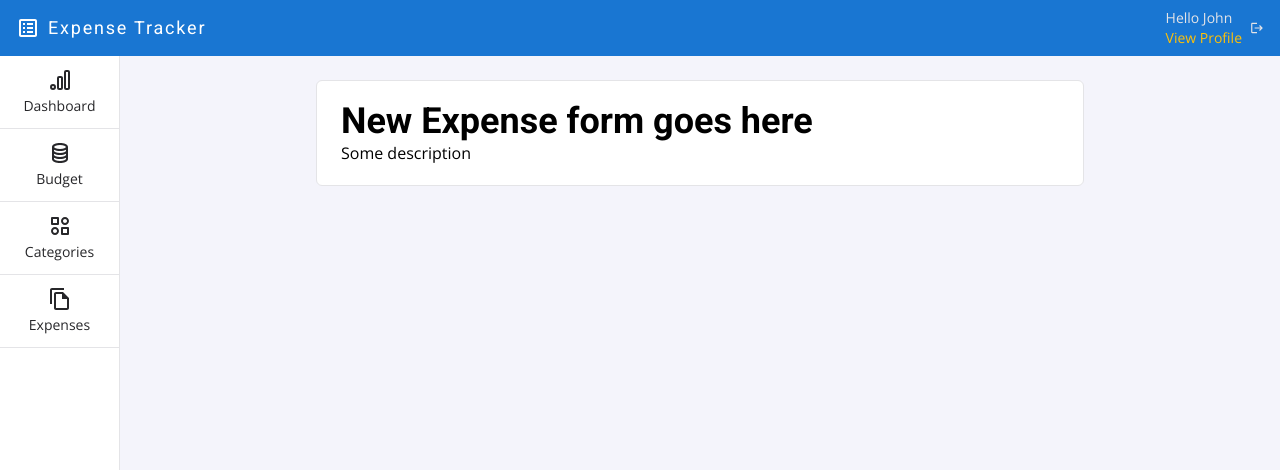
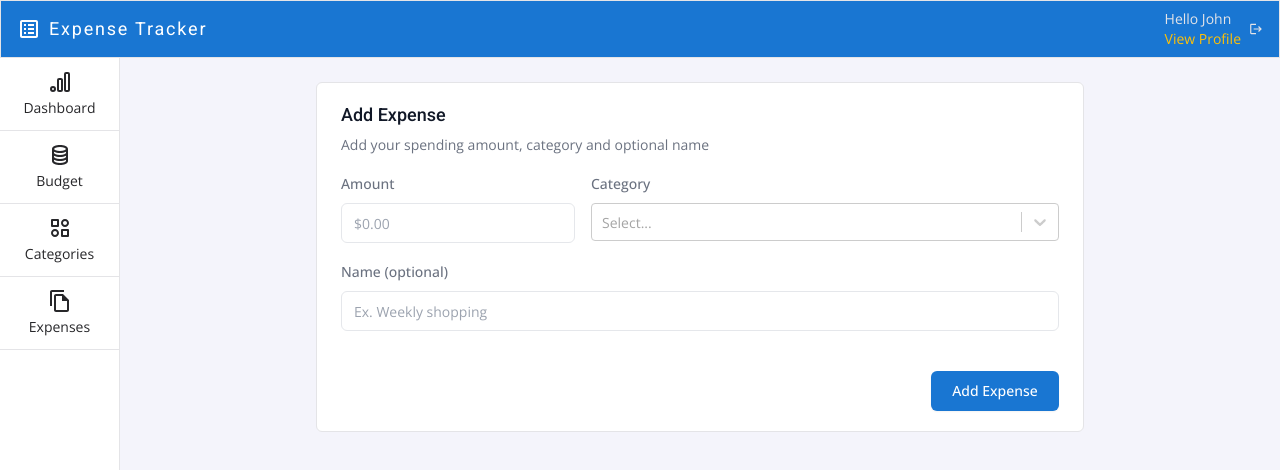
Before and after one commit to irakligeek/Personal-Expense-Tracker, a Next.js app: page /new-expense in a window 1280 px wide. Shown: the top 470 px of the page. Built offline with nearby package versions, Linux system fonts and the light colour scheme; no server answers; the database is empty.

Commit message:
Add expense form fields and action

```diff
--- a/app/(.)new-expense/Modal.js
+++ b/app/(.)new-expense/Modal.js
@@ -19,8 +19,8 @@ export function Modal({ children }) {
       <dialog
         ref={dialogRef}
         onClose={() => router.push("/")}
-        className="w-4/5 h-auto max-h-96 border-none rounded-xl bg-white max-w-[768px]
-      p-5 relative flex justify-center items-start text-6xl font-medium"
+        className="w-fit h-auto border-none rounded-xl bg-white h-fit
+          p-5 relative flex justify-center items-start"
       >
         {children}
         <button
--- /dev/null
+++ b/app/actions/add-expense/actions.js
@@ -0,0 +1,68 @@
+'use server';
+import { z } from "zod";
+import { userId } from "@/app/lib/authentication/user";
+import clientPromise from "@/app/lib/mongodb";
+import { revalidatePath } from "next/cache";
+const DB_NAME = process.env.DB_NAME;
+
+// const NameAndCategories = z.object({
+//     budget: z.string(),
+//   });
+export async function addExpense(prevState, formData) {
+    let response = {
+      message: "",
+      error: false,
+    };
+
+    // // 1. validate data
+    const amount = parseFloat(formData.get("amount"));
+    const category = formData.get("selectedCategory");
+    const name = formData.get("name");
+
+    // if (!amount || !category) {
+    //   response = {
+    //     message: "Amount and category are required",
+    //     error: true,
+    //   };
+    // }
+
+    // // 2. save data to MongoDB database
+    // let result;
+    // try {
+    //   const client = await clientPromise;
+    //   const db = client.db(DB_NAME);
+    //   const expenses = db.collection("expenses");
+    //   result = await expenses.insertOne({
+    //     userId: userId,
+    //     amount,
+    //     category,
+    //     name,
+    //     date: new Date(),
+    //   });
+
+    //   //set response message if successful
+    //   if (result?.acknowledged) {
+    //     response = {
+    //       message: "Expense added successfully!",
+    //       error: false,
+    //     };
+    //   }
+
+    //   //set response message if failed
+    //   if (!result?.acknowledged) {
+    //     response = {
+    //       message: "An error occurred while adding the expense",
+    //       error: true,
+    //     };
+    //   }
+    // } catch (error) {
+    //   console.error("An error occurred:", error);
+    //   response = {
+    //     message: "An error occurred while adding the expense",
+    //     error: true,
+    //   };
+    // }
+
+    // return response;
+
+  }
--- a/app/components/HeaderMain.js
+++ b/app/components/HeaderMain.js
@@ -12,8 +12,9 @@ export default function HeaderMain() {
   return (
 
       <header
-        className="min-h-14 bg-primary
-         text-zinc-200 flex flex-row items-center gap-2 py-2 px-4 justify-between"
+        className="min-h-14 bg-primary text-zinc-200
+          flex flex-row items-center gap-2 py-2 px-4 justify-between
+          border border-b border-zinc-200"
       >
         {/* Mobile nav */}
         <button
--- a/app/new-expense/components/NewExpenseForm.js
+++ b/app/new-expense/components/NewExpenseForm.js
@@ -1,8 +1,161 @@
+"use client";
+import Button from "@/app/components/ui/Button";
+import Input from "@/app/components/ui/Input";
+import HeadingMain from "@/app/components/ui/HeadingMain";
+import Subheading from "@/app/components/ui/Subheading";
+import Select from "react-select"; //https://react-select.com/styles
+import { useState, useEffect } from "react";
+import { useFormState } from "react-dom";
+import { addExpense } from "@/app/actions/add-expense/actions";
+
 export default function NewExpenseForm() {
+  const [categories, setCategories] = useState([]);
+  const [selectedCategory, setSelectedCategory] = useState(null); //selected category from the dropdown
+
+  const [state, formAction] = useFormState(addExpense, {
+    message: null,
+    error: false,
+  });
+
+  //Fetch categories from the server and update the categories state
+  useEffect(() => {
+    fetch("/api/settings", {
+      method: "GET",
+      headers: {
+        "Content-Type": "application/json",
+      },
+    })
+      .then((response) => response.json())
+      .then((data) => {
+        if (data && data.result && data.result?.categories) {
+          setCategories(data.result.categories);
+        }
+      })
+      .catch((error) => {
+        console.error("Error", error);
+      });
+  }, []);
+
+  console.log("categories", selectedCategory);
   return (
-    <div className="section-padding">
-      <h1>New Expense form goes here </h1>
-      <p>Some description</p>
-    </div>
+    <form action={formAction}>
+      <div className="section-padding">
+        <HeadingMain>Add Expense</HeadingMain>
+        <Subheading>
+          Add your spending amount, category and optional name
+        </Subheading>
+
+        <div className="sm:grid sm:grid-cols-[0.5fr_1fr] gap-4 flex flex-col">
+          <div className="space-y-2">
+            <label
+              htmlFor="amount"
+              className="text-sm font-medium text-gray-500 self-center"
+            >
+              Amount
+            </label>
+            <Input
+              id="amount"
+              placeholder="$0.00"
+              type="number"
+              name="amount"
+              required
+            />
+          </div>
+          <div className="space-y-2">
+            <label
+              htmlFor="category"
+              className="text-sm font-medium text-gray-500 self-center"
+            >
+              Category
+            </label>
+            <Select
+              required
+              getOptionValue={(option) => option}
+              styles={{
+                control: (baseStyles, state) => ({
+                  ...baseStyles,
+                  boxShadow: state.isFocused
+                    ? "0 0 0 3px rgba(0, 123, 255, 0.25)"
+                    : "0", // Add your offset here
+                }),
+                menuList: (base) => ({
+                  ...base,
+                  height: "180px",
+                  overflowY: "scroll",
+                }),
+                placeholder: (base) => ({
+                  ...base,
+                  fontSize: "14px", // Change the font size here
+                  color: "#A5A5A5",
+                }),
+                option: (
+                  styles,
+                  { data, isDisabled, isFocused, isSelected }
+                ) => {
+                  let color;
+                  //map cagegory colors to the options
+                  categories.map((category) => {
+                    if (data.label === category.name) {
+                      color = category.color;
+                    }
+                  });
+                  return {
+                    ...styles,
+                    backgroundColor: isDisabled
+                      ? null
+                      : isSelected
+                      ? styles.backgroundColor
+                      : isFocused
+                      ? "#f5f5f5"
+                      : null,
+                    borderRight: `6px solid ${color}`,
+                  };
+                },
+              }}
+              isDisabled={false}
+              isLoading={false}
+              isClearable={true}
+              isSearchable={true}
+              name="category"
+              options={categories.map((category) => {
+                return { name: category.name, label: category.name };
+              })}
+              value={categories.find(
+                (category) => category.name === selectedCategory
+              )}
+              onChange={(option) => {
+                setSelectedCategory(option);
+              }}
+            />
+          </div>
+          <div className="space-y-2 col-span-full">
+            <label
+              htmlFor="name"
+              className="text-sm font-medium text-gray-500 self-center"
+            >
+              Name (optional)
+            </label>
+            <Input
+              id="name"
+              placeholder="Ex. Weekly shopping"
+              type="text"
+              name="name"
+            />
+          </div>
+        </div>
+      </div>
+      <div className="section-padding flex justify-end ">
+        <Button
+          className="bg-blue-600 hover:bg-blue-700"
+          type="submit"
+          loading={true}
+        >
+          Add Expense
+        </Button>
+      </div>
+      {/* Add categories name property into the hidden input value */}
+
+      <input type="hidden" name="selectedCategory" value={selectedCategory?.name}/>
+    </form>
   );
 }
--- a/package.json
+++ b/package.json
@@ -14,10 +14,12 @@
     "class-variance-authority": "^0.7.0",
     "clsx": "^2.1.0",
     "lucide-react": "^0.365.0",
+    "mongodb": "^6.5.0",
     "next": "14.1.4",
     "react": "^18",
     "react-dom": "^18",
     "react-icons": "^5.0.1",
+    "react-select": "^5.8.0",
     "tailwind-merge": "^2.2.2",
     "tailwindcss-animate": "^1.0.7",
     "zod": "^3.22.4"
```
Also changed, not shown: app/actions/save-settings/actions.js (line endings or trailing spaces), 1 other file (tests, documents, lock files or other folders).
